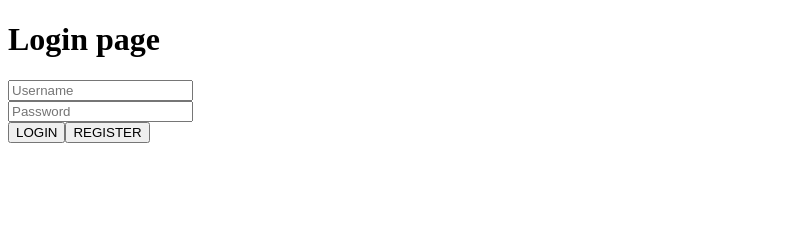
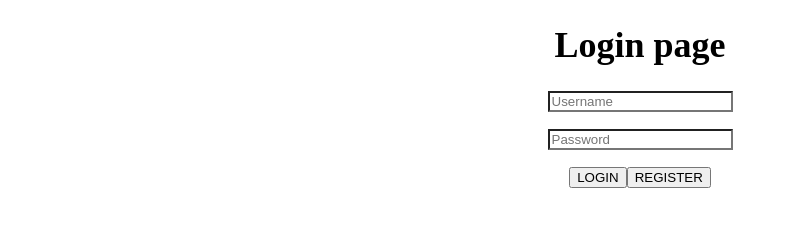
Before and after one commit to Kennndy13/ITPC_3_Prelim_Exam, a plain HTML site: page index.html in a window 1280 px wide. Shown: the whole page, without its empty margins (0-788 px from the left). Drawn offline with Linux system fonts and the light colour scheme.

Commit message:
modified index file

```diff
--- a/index.html
+++ b/index.html
@@ -2,7 +2,26 @@
 <html lang="en">
 <head>
     <title>Javascript Sample</title>
+    <style>
+        #divContainer{
+            text-align: center;
+        }
 
+        .redText{
+            color: red;
+            background-color: white;
+        }
+
+        .redText:hover{
+            color: blue;
+            background-color: rgb(69, 145, 119);
+        }
+        div{
+            margin-bottom: 1rem;
+            font-size: large;
+        }
+
+    </style>
 
 </head>
 <body>
```
